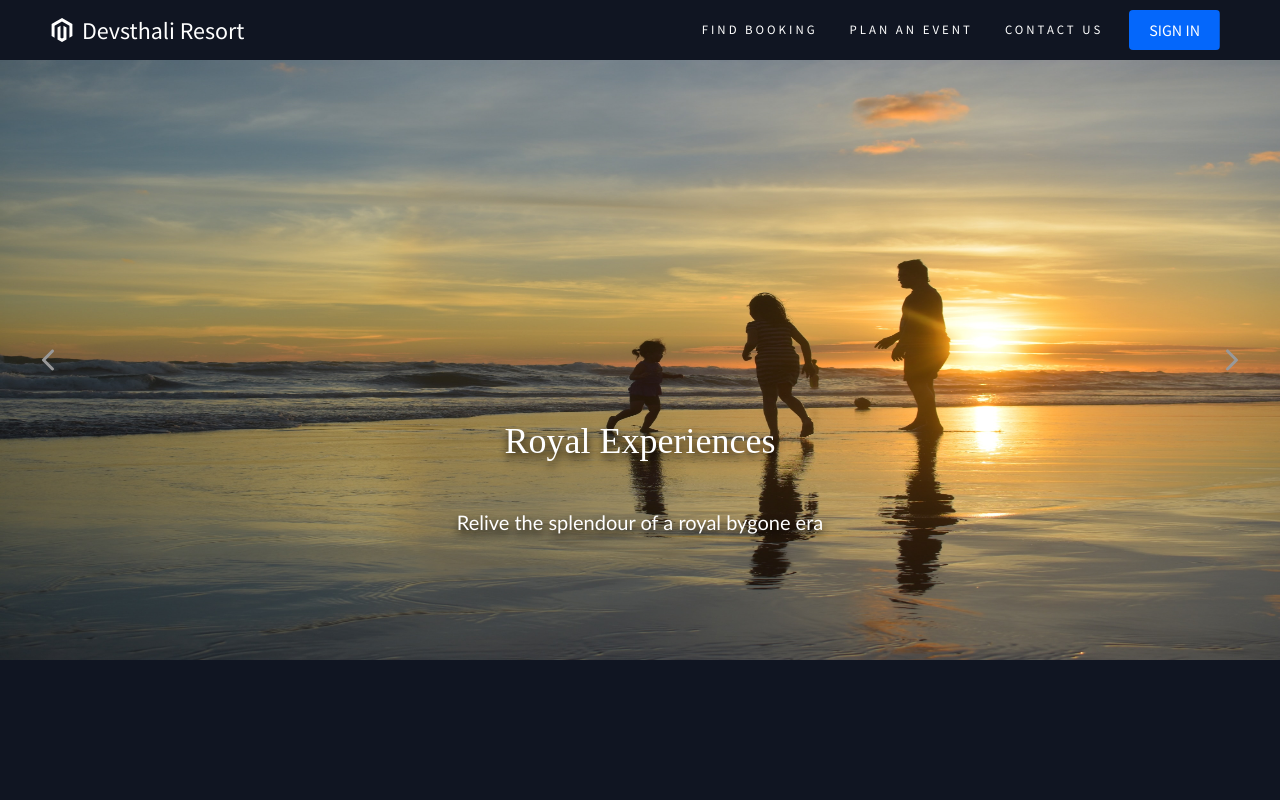
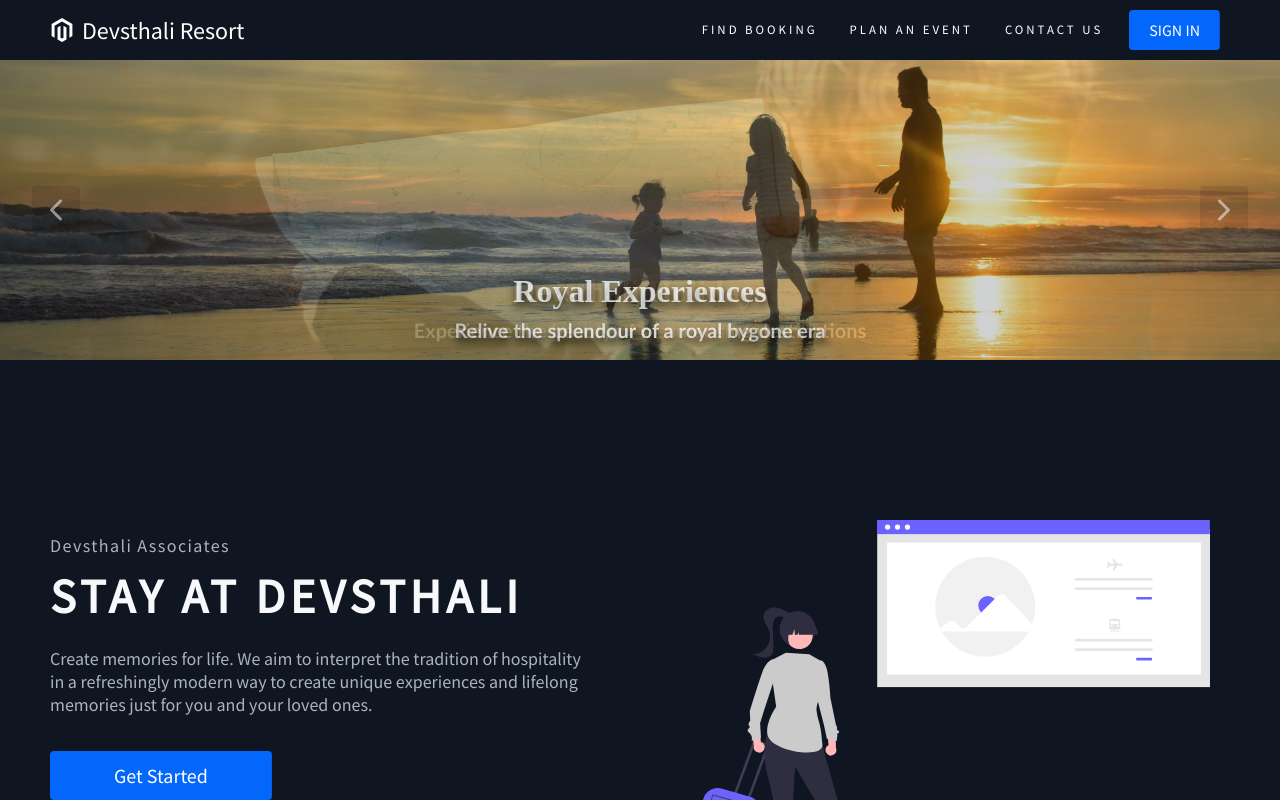
Before and after one commit to devji08/devsthali_resort, a React (Create React App) app: page / in a window 1280 px wide. Shown: the top 800 px of the page. Built offline with nearby package versions, Linux system fonts and the light colour scheme.

Commit message:
carousel

```diff
--- /dev/null
+++ b/src/components/Carousel/Carousel.css
@@ -0,0 +1,89 @@
+.carousel {
+    position: relative;
+    height: 300px;
+}
+
+.arrowButton {
+    position: absolute;
+    top: 50%;
+    transform: translateY(-50%);
+    font-size: 3rem;
+    color: rgba(255, 255, 255, .5);
+    z-index: 2;
+    cursor: pointer;
+    padding: 0 .5rem;
+    border-radius: .25rem;
+    background-color: rgba(0, 0, 0, 0.1);
+}
+
+.arrowButton:hover {
+    color: rgba(255, 255, 255, 1);
+    background-color: rgba(0, 0, 0, .2);
+}
+
+.left {
+    left: 32px;
+}
+
+.right {
+    right: 32px;
+}
+
+.slides {
+    margin: 0;
+    padding: 0;
+    list-style: none;
+    position: relative;
+}
+
+.slide {
+    position: absolute;
+    inset: 0;
+    opacity: 0;
+    display: grid;
+    transition: 2000ms  opacity ease-in-out;
+    transition-delay: 2000ms;
+    gap: 1.5rem;
+    object-fit: cover;
+}
+
+.active {
+    opacity: 1;
+    transition-delay: 0ms;
+}
+
+.img {
+    width: 100%;
+    height: 300px;
+    object-fit: cover;
+    grid-row: 1/2;
+    grid-column: 1/2;
+}
+
+.imgText {
+    grid-row : 1/2;
+    grid-column: 1/2;
+    align-content: center;
+    display: flex;
+    flex-direction:column;
+    justify-content:flex-end;
+    padding: 20px;
+}
+
+.title {
+    text-align: center;
+    text-shadow: 1px 5px 10px #000000;
+    color: rgba(255, 255, 255, .8);
+    font-family: Calibri-bold;
+    font-size: 2rem;
+    padding: 10px;
+}
+
+.subtitle {
+    text-align: center;
+    text-shadow: 1px 5px 10px #000000;
+    font-family: Calibri;
+    font-size: 1.25rem;
+    line-height: 1;
+    color: rgba(255, 255, 255, .8);
+}
--- /dev/null
+++ b/src/components/Carousel/Carousel.js
@@ -0,0 +1,51 @@
+import React, {useState, useEffect, useCallback} from 'react';
+import { IoIosArrowBack, IoIosArrowForward } from 'react-icons/io'
+import './Carousel.css';
+
+const Carousel = ({slides}) => {
+
+    const [current, setCurrent] = useState(0);
+    const length = slides.length;
+
+
+    const nextSlide = useCallback(() => {
+        setCurrent(current === length-1 ? 0 : current + 1);
+    }, [current, length])
+
+    const prevSlide = () => {
+        setCurrent(current === 0 ? length-1 : current - 1);
+    }
+
+    useEffect(() => {
+        const interval = setInterval(() => {
+          nextSlide();
+        }, 5000);
+        return () => clearInterval(interval);
+      }, [nextSlide]);
+
+    if(!Array.isArray(slides) || slides.length <= 0) {
+        return null;
+    }
+
+    return(
+        <div className='carousel'>
+            <IoIosArrowBack className='arrowButton left' onClick={prevSlide}/>
+            <IoIosArrowForward className='arrowButton right' onClick={nextSlide}/>
+            <ul className='slides'>
+                {slides.map((slide, index) => {
+                        return (
+                            <li key = {index} className= {index === current ? 'slide active' : 'slide'} active>
+                                <img src = {slide.src} alt = {slide.alt} className='img'/>
+                                <div className='imgText'>
+                                    <h1 className='title'>{slide.title}</h1>
+                                    <h2 className='subtitle'>{slide.subtitle}</h2>
+                                </div>
+                            </li>
+                        )})
+                    }
+            </ul>
+        </div>
+    );
+}
+
+export default Carousel;
--- a/src/components/Header/header.js
+++ b/src/components/Header/header.js
@@ -52,7 +52,7 @@ const Header = () => {
                                 </NavLinks>
                             </NavItem>
                             <NavItem>
-                                <NavLinks to="/envents">
+                                <NavLinks to="/events">
                                     PLAN AN EVENT
                                 </NavLinks>
                             </NavItem>
--- a/src/pages/Home/home.js
+++ b/src/pages/Home/home.js
@@ -1,13 +1,14 @@
 import React from 'react';
 import InfoSection from '../../components/InfoSection/InfoSection'
 import Pricing from '../../components/Pricing/Pricing'
-import ImageSlider from '../../components/ImageSlider/ImageSlider'
+import Carousel from '../../components/Carousel/Carousel';
+
 import { homeObjOne, homeObjTwo, homeObjThree, homeObjFour } from './Data';
 
 const Home = () => {
     return(
         <>
-            <ImageSlider slides = {homeObjFour}/>
+            <Carousel slides = {homeObjFour}></Carousel>
             <InfoSection {...homeObjOne}/>
             <InfoSection {...homeObjTwo}/>
             <InfoSection {...homeObjThree}/>
--- a/src/routes/routes.js
+++ b/src/routes/routes.js
@@ -19,6 +19,7 @@ const Routes = () => {
                 <Route exact path = '/' component = {Home}/>
                 <Route exaxt path = '/rooms' component = {Rooms}/>
                 <Route exact path = '/contact-us' component= {ContactUs}/>
+                {/* <Route exact path = '/events' component= {Carousel}/> */}
             </Switch>
             <Footer/>
         </Router>
```
